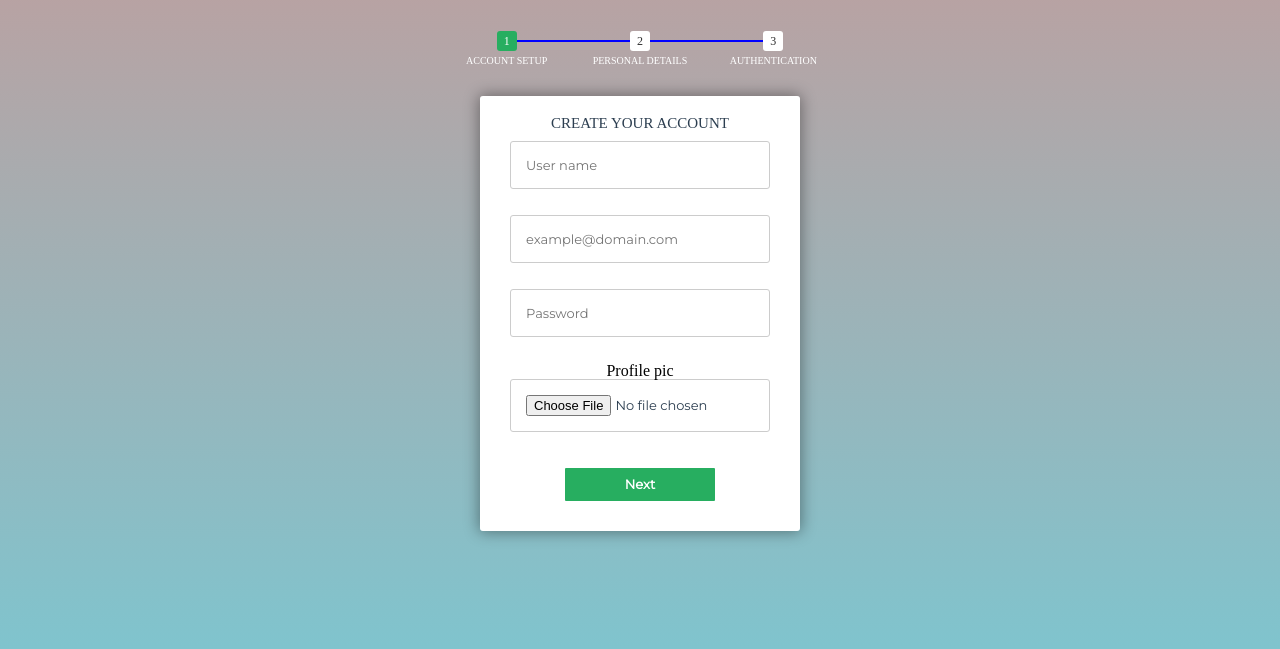
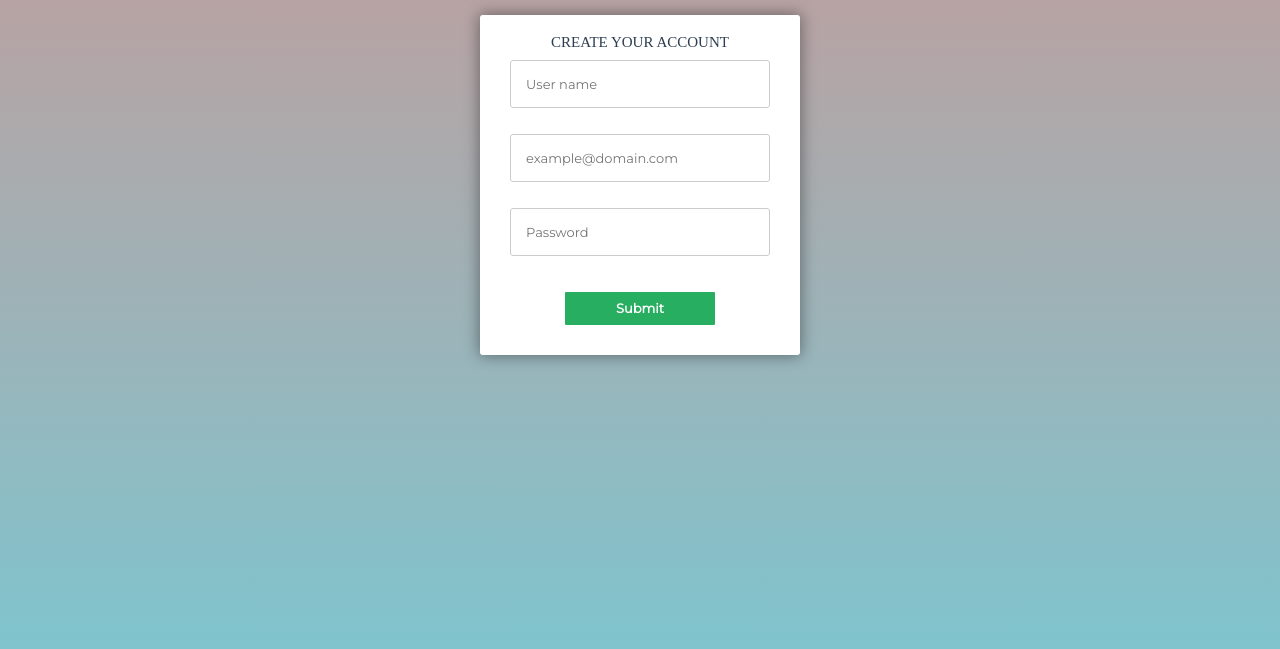
Before and after one commit to keshik6/certificate_blockchain, a Django app: page /main_web_portal/register/ in a window 1280 px wide. Shown: the part 51-700 px from the top of the page. Run offline with Django 3.2, Linux system fonts and the light colour scheme; some libraries are stand-ins or nearby versions; some web fonts are replaced.

Commit message:
Registration stage 1 with smtp completed
Now after registering the user can login to do verification

```diff
--- a/ethcert_blockchain/main_web_portal/views.py
+++ b/ethcert_blockchain/main_web_portal/views.py
@@ -23,26 +23,17 @@ def user_logout(request):
 
 
 def register(request):
-    print("trying to register yo")
     registered = False
 
     if request.method == 'POST':
         # Get info from "both" forms
         # It appears as one form to the user on the .html page
         user_form = UserForm(data=request.POST,label_suffix='')
-        profile_form = UserProfileInfoForm(data=request.POST)
+
         #print(user_form.cleaned_data)
-        email = EmailMessage(
-                        'Ethcert Verification Code',
-                        'content_message',
-                        'sender smtp gmail' +'<sender@gmail.com>',
-                        ['keshik6@gmail.com'],
-                        headers = {'Reply-To': 'contact_email@gmail.com' }
-                    )
-        email.send()
 
         # Check to see both forms are valid
-        if user_form.is_valid() and profile_form.is_valid():
+        if user_form.is_valid():
 
             # Save User Form to Database
             user = user_form.save()
@@ -56,40 +47,52 @@ def register(request):
             # Now we deal with the extra info!
 
             # Can't commit yet because we still need to manipulate
-            profile = profile_form.save(commit=False)
+            #profile = profile_form.save(commit=False)
 
             # Set One to One relationship between
             # UserForm and UserProfileInfoForm
-            profile.user = user
+            #profile.user = user
 
             # Check if they provided a profile picture
-            if 'profile_pic' in request.FILES:
-                print('found it')
-                # If yes, then grab it from the POST form reply
-                profile.profile_pic = request.FILES['profile_pic']
+            # if 'profile_pic' in request.FILES:
+            #     print('found it')
+            #     # If yes, then grab it from the POST form reply
+            #     profile.profile_pic = request.FILES['profile_pic']
 
             # Now save model
-            profile.save()
+            #profile.save()
 
             #print("Profile auth code 1 is : " + str(profile.getVerificationCode1()));
 
+            print('Successfully registered')
             # Registration Successful!
             registered = True
 
+            email = EmailMessage(
+                            'ETHCERT Verification Code',
+                            'Hi ' + str(user.username) + 'Your verification code is 1234',
+                            'sender smtp gmail' +'<sender@gmail.com>',
+                            [user.email],
+                            headers = {'Reply-To': 'contact_email@gmail.com' }
+                        )
+            email.send()
+            return render(request,'main_web_portal/registration.html',
+                                  {'username':user.username, 'email':user.email,
+                                   'registered':registered})
+
         else:
             # One of the forms was invalid if this else gets called.
-            print(user_form.errors,profile_form.errors)
+            print(user_form.errors)
 
     else:
         # Was not an HTTP post so we just render the forms as blank.
         user_form = UserForm()
-        profile_form = UserProfileInfoForm()
+        #profile_form = UserProfileInfoForm()
 
     # This is the render and context dictionary to feed
     # back to the registration.html file page.
     return render(request,'main_web_portal/registration.html',
                           {'user_form':user_form,
-                           'profile_form':profile_form,
                            'registered':registered})
 
 
--- a/ethcert_blockchain/static/multi_step_register.css
+++ b/ethcert_blockchain/static/multi_step_register.css
@@ -130,3 +130,7 @@
 	background: #27AE60;
 	color: white;
 }
+
+.jumbotron {
+background-color:#c3daf2 !important;
+}
--- a/ethcert_blockchain/templates/main_web_portal/registration.html
+++ b/ethcert_blockchain/templates/main_web_portal/registration.html
@@ -9,18 +9,18 @@
   <link rel="stylesheet" href="{%static 'multi_step_register.css'%}">
   <div class="container">
       <h1 class="display-4" align="center"><br></h1>
-        {% if registered %}
-          <h1>Thank you for registering!</h1>
-        {% else %}
-          <h1>Register Here</h1>
+      {% if registered %}
+      <div class="jumbotron jumbotron-fluid">
+        <h1 class="display-4">Thank you for Registering {{username}}!</h1>
+        <p class="lead">Verification code is sent to {{email}}. Login to ETHCERT to continue</p>
+        <hr class="my-4">
+        <p class="lead">
+          <a class="btn btn-primary btn-lg" href="{% url 'main_web_portal:user_login' %}" role="button">Login</a>
+        </p>
+      </div>
 
+      {% else %}
         <form id="msform" enctype="multipart/form-data" method="POST" action="{% url 'main_web_portal:register' %}">
-          <ul id="progressbar">
-            <li class="active">Account Setup</li>
-            <li>Personal Details</li>
-            <li>Authentication</li>
-          </ul>
-
           <fieldset>
               {% csrf_token %}
               <h2 class="fs-title">Create your account</h2>
@@ -33,45 +33,10 @@
                   <br>
               {% endfor %}
 
-              {% for field in profile_form %}
-                  <div class="fieldWrapper" align="center">
-                    {% if field.name == 'profile_pic' %}{{field.label}}<br>{{ field }}<br>{% endif %}
-                  </div>
-              {% endfor %}
-            <input type="button" name="next" class="next action-button" value="Next" />
+            <input type="submit" name="submit" class="submit action-button" value="Submit" />
             <br>
           </fieldset>
-
-          <fieldset>
-            {% csrf_token %}
-            <h2 class="fs-title">Authentication</h2>
-            <h3 class="fs-subtitle">Level 1</h3>
-            {% for field in profile_form %}
-                <div class="fieldWrapper" align="center" id="picLabel">
-                  {% if field.name == 'verification_code_lvl_1' %}{{ field }}<br>{% endif %}
-                  {% if field.name == 'address' %}{{ field }}<br>{% endif %}
-                  {% if field.name == 'url' %}{{ field }}<br>{% endif %}
-                </div>
-            {% endfor %}
-            <input type="button" name="next" class="next action-button" value="Next" />
-            <br>
-          </fieldset>
-
-          <fieldset>
-            {% csrf_token %}
-            <h2 class="fs-title">Complete ETHCERT registration</h2>
-            <h3 class="fs-subtitle">Authentication</h3>
-            {% for field in profile_form %}
-                <div class="fieldWrapper" align="center" id="picLabel">
-                  {% if field.name == 'verification_code_lvl_2' %}{{ field }}<br>{% endif %}
-                </div>
-            {% endfor %}
-            <input type="submit" name="submit" class="submit action-button" value="Submit" />
-          <br>
-          </fieldset>
-
-      </form>
-      <script src="{% static 'register_steps.js' %}"></script>
+        </form>
       {% endif %}
   </div>
 
```
Also changed, not shown: ethcert_blockchain/templates/main_web_portal/authlvl1.html (added, +20 -0 lines), ethcert_blockchain/templates/main_web_portal/authlvl2.html (added, +18 -0 lines).
